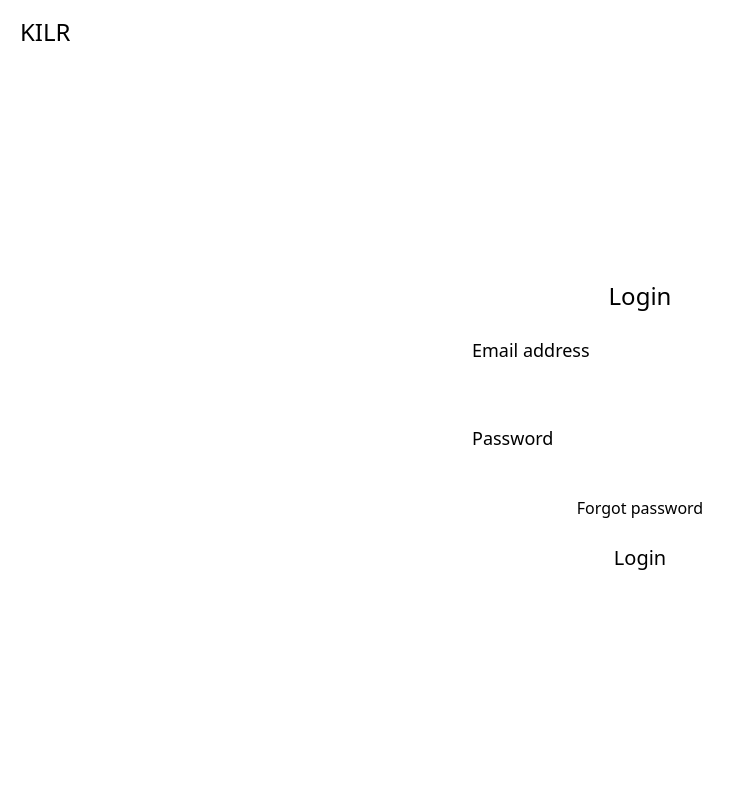
After one commit to xanthoo/kila, a PHP site: page /login.php in a window 1280 px wide. The commit adds this page. Shown: the whole page, without its empty margins (0-743 px from the left). Run offline with PHP 8.4, Linux system fonts and the light colour scheme.

Commit message:
added website design, login

```diff
--- a/website/core/core.php
+++ b/website/core/core.php
@@ -6,3 +6,22 @@ try {
 } catch (PDOException $e) {
     echo 'Connection failed: ' . $e->getMessage();
 }
+
+session_set_cookie_params(3600 * 5, "/");
+session_start();
+
+$user = null;
+if (isset($_SESSION["userid"])) {
+	$query = $db->prepare('
+		SELECT id, firstname, lastname FROM employee WHERE id = ?
+	');
+	$query->bindParam(1, $_SESSION['userid']);
+	$query->execute();
+
+	if ($query->rowCount() === 0) {
+		session_unset();
+		session_regenerate_id();
+	} else {
+		$user = $query->fetch();
+	}
+}
--- a/website/includes/footer.php
+++ b/website/includes/footer.php
@@ -1,3 +1,16 @@
+		</div>
+	</div>
+
+	<script>
+		var message = "<?php echo htmlspecialchars($message) ?>";
+	</script>
     <script src="js/javascript.js"></script>
+	<script>
+		<?php
+			if ($success && $successRedirect !== '') {
+				echo 'window.location.replace("' . $successRedirect . '");';
+			}
+		?>
+	</script>
 </body>
 </html>
--- a/website/includes/header.php
+++ b/website/includes/header.php
@@ -1,10 +1,24 @@
 <!DOCTYPE html>
-<html lang="en">
+<html lang="en" class="h-full">
 <head>
     <meta charset="UTF-8">
     <meta name="viewport" content="width=device-width, initial-scale=1.0">
-    <link href="https://fonts.googleapis.com/css?family=Poppins&display=swap" rel="stylesheet">
-    <link rel="stylesheet" href="css/style.css">
+	<link href="https://unpkg.com/tailwindcss@^1.0/dist/tailwind.min.css" rel="stylesheet">
     <title>KILR</title>
 </head>
-<body>
+<body class="h-full">
+	<div class="flex flex-col h-full pb-5">
+		<header class="bg-orange-200 mb-5 px-5">
+			<div class="flex justify-between w-full mx-auto items-center h-16 max-w-screen-xl">
+				<div class="text-2xl text-orange-900">
+					KILR
+				</div>
+				<?php if ($user !== null) { ?>
+					<div class="flex">
+						<a href="logout.php" class="block px-5 py-3 text-orange-900 font-light">Logout</a>
+					</div>
+				<?php } ?>
+			</div>
+		</header>
+
+		<div class="flex-1 w-full mx-auto max-w-screen-xl">
--- a/website/index.php
+++ b/website/index.php
@@ -1,5 +1,10 @@
 <?php
 require_once "core/core.php";
+if ($user === null) {
+	header('Location: login.php');
+	die();
+}
+
 require_once "includes/header.php";
 ?>
 
--- a/website/js/javascript.js
+++ b/website/js/javascript.js
@@ -0,0 +1,3 @@
+if (message !== "") {
+	alert(message);
+}
--- /dev/null
+++ b/website/login.php
@@ -0,0 +1,67 @@
+<?php
+require_once "core/core.php";
+if ($user !== null) {
+	header('Location: index.php');
+	die();
+}
+
+$success = false;
+$successRedirect = '';
+$message = '';
+if (
+	isset($_POST['email']) &&
+	isset($_POST['password']) &&
+	$_POST['email'] !== '' &&
+	$_POST['password'] !== ''
+) {
+	$query = $db->prepare('
+		SELECT id FROM employee WHERE email = ? && password = ?
+	');
+	$query->bindParam(1, $_POST['email']);
+
+	// TODO: use SHA256 encryption when C# application starts using it
+	$query->bindParam(2, $_POST['password']);
+	// $query->bindParam(2, hash('sha256', $_POST['password']));
+
+	$query->execute();
+
+	if ($query->rowCount()) {
+		session_regenerate_id();
+		$_SESSION["userid"] = $query->fetch()['id'];
+
+		$success = true;
+		$successRedirect = 'index.php';
+	} else {
+		$message = 'Incorrect login details.';
+	}
+}
+
+require_once "includes/header.php";
+?>
+
+<div class="flex h-full justify-center">
+	<div class="py-6 px-8 w-full my-auto bg-orange-200" style="max-width: 25rem;">
+		<form action="" method="post">
+			<h1 class="text-2xl text-orange-900 text-center font-light mb-6">Login</h1>
+
+			<label class="block mb-5">
+				<span class="text-lg text-orange-900 font-light">Email address</span>
+				<input required type="email" name="email" value="<?php echo htmlspecialchars($_POST['email'] ?? '') ?>" class="w-full bg-white focus:outline-none px-3 py-2">
+			</label>
+			<label class="block mb-1">
+				<span class="text-lg text-orange-900 font-light">Password</span>
+				<input required type="password" name="password" class="w-full bg-white focus:outline-none px-3 py-2">
+			</label>
+
+			<div class="flex flex-col items-center">
+				<a href="forgot-password.php" class="block transition duration-150 ease-in-out text-orange-700 hover:text-orange-600 font-light text-center mb-3">Forgot password</a>
+
+				<button class="transition duration-150 ease-in-out w-48 px-3 py-3 bg-orange-500 hover:bg-orange-400 text-orange-100 text-xl font-light focus:outline-none">Login</button>
+			</div>
+		</form>
+	</div>
+</div>
+
+<?php
+require_once "includes/footer.php";
+?>
```
Also changed, not shown: website/logout.php (added, +7 -0 lines), website/css/style.css (deleted).
